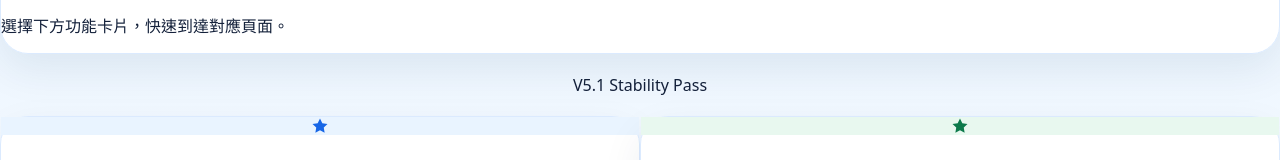
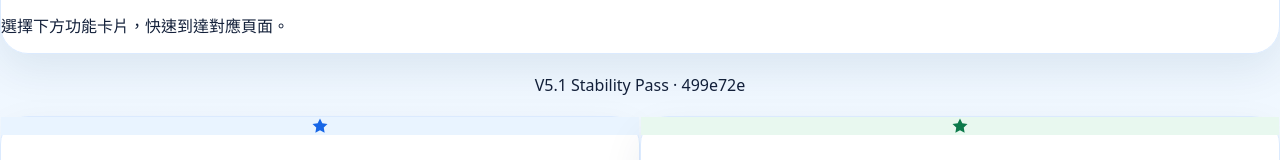
Before and after one commit to daisanity-svg/star-practice-pwa, a Next.js app: page /parent/dashboard in a window 1280 px wide. Shown: the part 183-343 px from the top of the page. Built offline with nearby package versions, Linux system fonts and the light colour scheme.

Commit message:
chore(version): mark V5.1 Stability Pass · 499e72e

```diff
--- a/app/page.tsx
+++ b/app/page.tsx
@@ -111,7 +111,7 @@ export default async function HomePage() {
         </div>
 
         <KidBottomNav />
-        <p className="kid-chip text-center font-mono text-xs text-slate-400" style={{ padding: '8px 0' }}>V5.1 Stability Pass</p>
+        <p className="kid-chip text-center font-mono text-xs text-slate-400" style={{ padding: '8px 0' }}>V5.1 Stability Pass · 499e72e</p>
         </div>
         </PhoneFrame>
         );
--- a/app/parent/dashboard/page.tsx
+++ b/app/parent/dashboard/page.tsx
@@ -31,7 +31,7 @@ export default async function ParentDashboardPage() {
       </section>
 
       <section className="mt-3">
-        <p className="text-center font-mono text-xs text-slate-400" style={{ padding: '4px 0' }}>V5.1 Stability Pass</p>
+        <p className="text-center font-mono text-xs text-slate-400" style={{ padding: '4px 0' }}>V5.1 Stability Pass · 499e72e</p>
       </section>
 
       <section className="mt-5 grid grid-cols-2 gap-3">
```
